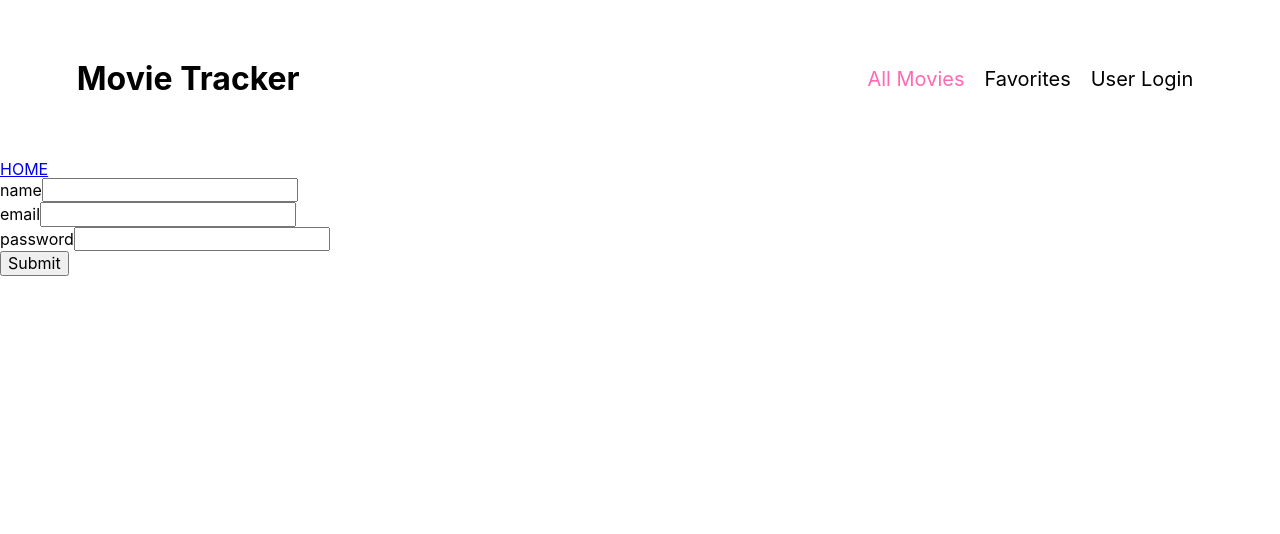
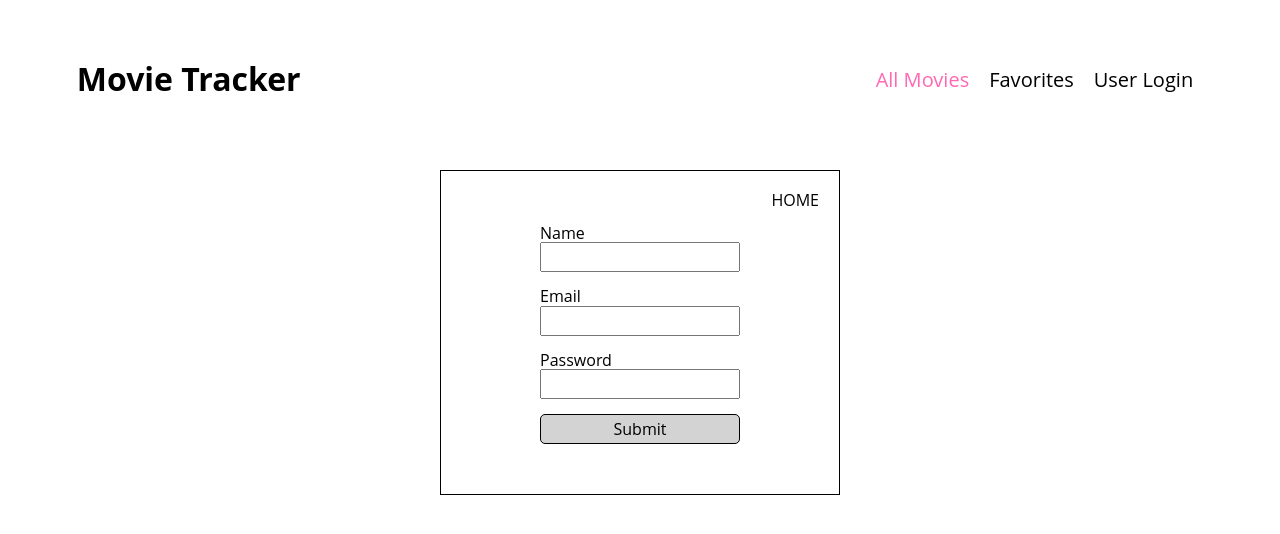
Before and after one commit to kaohman/movie-tracker-app, a React (Create React App) app: page /signup in a window 1280 px wide. Shown: the top 534 px of the page. Built offline with nearby package versions, Linux system fonts and the light colour scheme; no server answers.

Commit message:
Add login/sign up styling

```diff
--- a/src/containers/App/App.scss
+++ b/src/containers/App/App.scss
@@ -1,3 +1,15 @@
+*,
+*:after,
+*:before {
+  box-sizing: border-box;
+  font-family: 'Open Sans', sans-serif;
+}
+
+body {
+  margin: 0;
+  padding: 0;
+}
+
 header {
   padding: 40px 6%;
   display: flex;
@@ -10,6 +22,10 @@ header {
   font-size: 20px;
   margin: 10px;
   text-decoration: none;
+
+  &:hover {
+    color: blue;
+  }
 }
 
 .selected {
--- a/src/containers/Login/Login.js
+++ b/src/containers/Login/Login.js
@@ -49,14 +49,14 @@ export class Login extends Component {
       return <Redirect to='/' />
     } else {
       return (
-        <div>
-          <Link to='/'>HOME</Link>
+        <div className='overlay-div'>
+          <Link className='home-link' to='/'>HOME</Link>
           <form onSubmit={this.handleSubmit} ref={(el) => this.formRef = el}>
             {inputFields}
-            <input type="submit"/>
+            <input className='submit-button' type="submit"/>
           </form>
           <h3>{response}</h3>
-          <Link to='/signup'>Sign Up Here</Link>
+          <Link id='sign-up-link' to='/signup'>Sign Up Here</Link>
         </div>
       )
     }
--- a/src/containers/Login/Login.scss
+++ b/src/containers/Login/Login.scss
@@ -1,3 +1,62 @@
+.overlay-div {
+  margin: 10px auto;
+  max-width: 400px;
+  height: 325px;
+  padding: 20px;
+  border: 1px solid black;
+}
+
+form {
+  width: 200px;
+  margin: auto;
+}
+
 label {
+  text-transform: capitalize;
+  display: block;
+  margin: 15px 0 5px 0;
+}
+
+input {
+  font-size: 16px;
+  height: 30px;
+  padding: 5px;
+  width: 200px;
   display: block;
 }
+
+.home-link {
+  color: black;
+  text-align: right;
+  text-decoration: none;
+  display: block;
+  margin: 0 0 0 auto;
+
+  &:hover {
+    color: blue;
+  }
+}
+
+.submit-button {
+  background-color: lightgrey;
+  border: 1px solid black;
+  border-radius: 5px;
+  margin-top: 15px;
+  max-width: 200px;
+  padding: 5px;
+
+  &:hover {
+    background-color: lightblue;
+  }
+}
+
+#sign-up-link {
+  color: black;
+  text-align: center;
+  text-decoration: none;
+  display: block;
+
+  &:hover {
+    color: blue;
+  }
+}
--- a/src/containers/Movies/Movies.scss
+++ b/src/containers/Movies/Movies.scss
@@ -2,7 +2,7 @@
   width: 90%;
   margin: 10px auto;
   display: grid;
-  grid-template-columns: repeat(auto-fit, minmax(320px, 1fr));
+  grid-template-columns: repeat(auto-fit, minmax(300px, 1fr));
   justify-content: space-between;
   grid-gap: 20px;
 }
--- a/src/containers/SignUp/SignUp.js
+++ b/src/containers/SignUp/SignUp.js
@@ -47,11 +47,11 @@ class SignUp extends Component {
     const { user, response } = this.state
     const inputFields = Object.keys(user).map(field => buildInput(field, this.handleChange))
     return (
-      <div>
-        <Link to='/'>HOME</Link>
+      <div className='overlay-div'>
+        <Link className='home-link' to='/'>HOME</Link>
         <form onSubmit={this.handleSubmit}>
           {inputFields}
-          <input type="submit" />
+          <input className='submit-button' type="submit" />
         </form>
         <h3>{response}</h3>
       </div>
```
